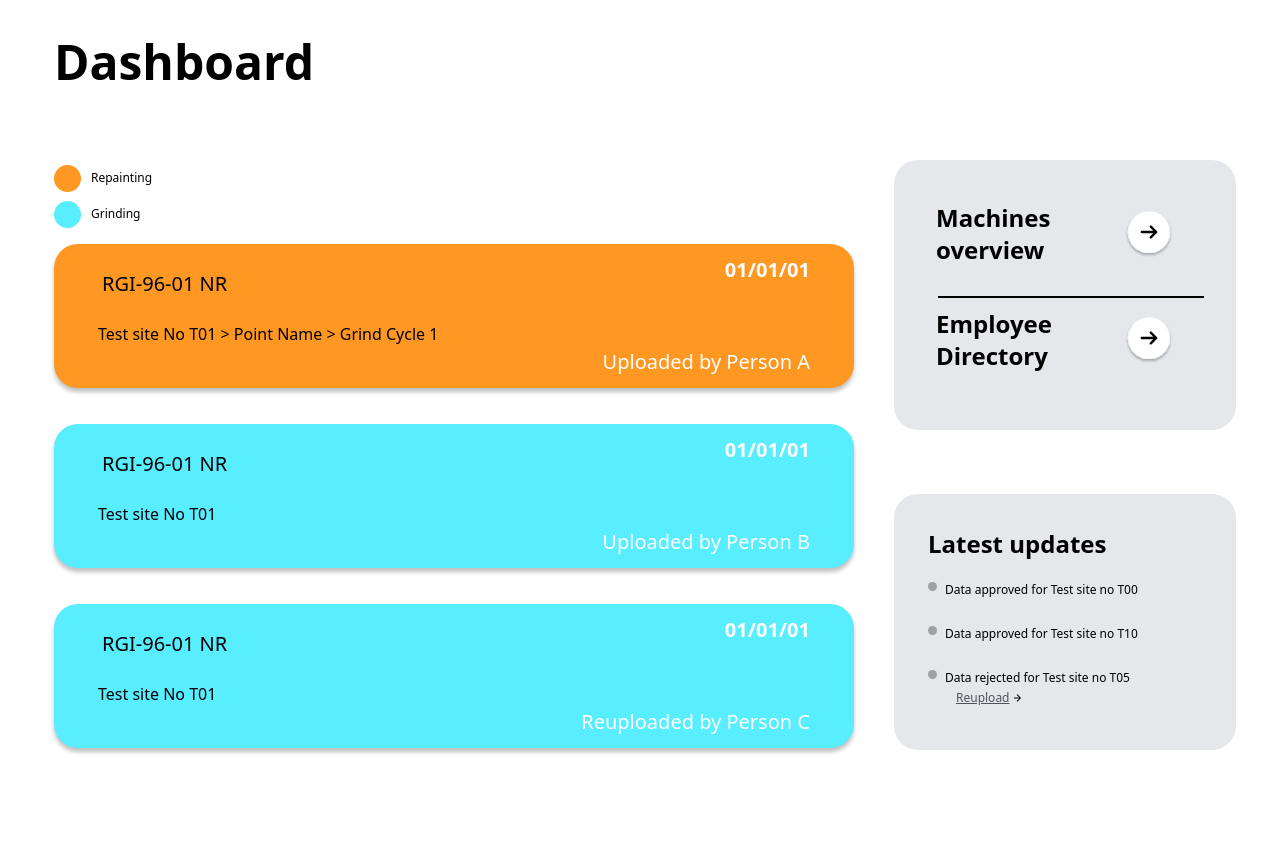
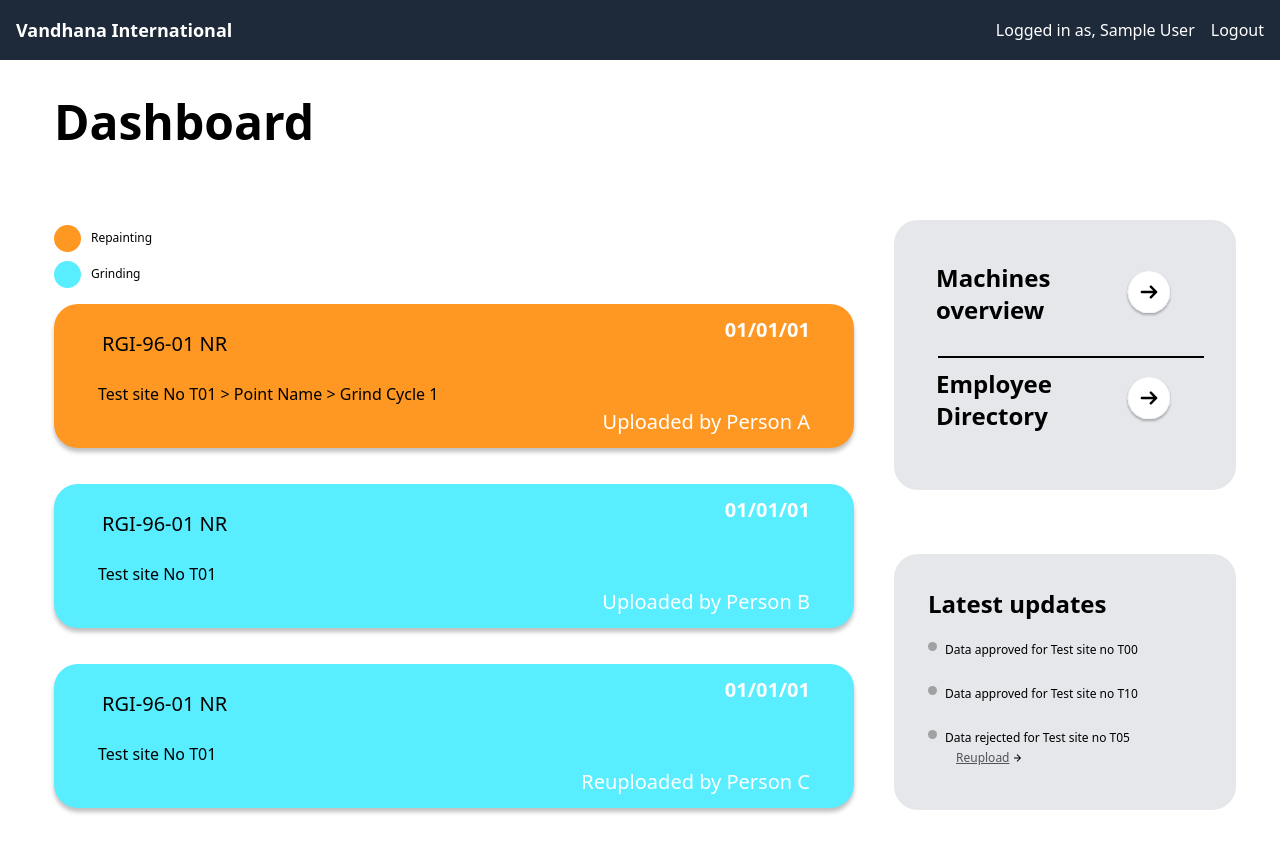
Before and after one commit to Advik-Gupta/Vandhana-Portal, a React (Vite) app in the folder frontend/: page /admin/home in a window 1280 px wide. Shown: the top 852 px of the page. Built offline with nearby package versions, Linux system fonts and the light colour scheme; sample sign-in values are in the browser's storage.

Commit message:
added navbar component

```diff
--- a/frontend/src/App.jsx
+++ b/frontend/src/App.jsx
@@ -4,6 +4,7 @@ import { useEffect, useContext } from "react";
 import { UserContext } from "./contexts/user.context";
 import { Routes, Route, useNavigate } from "react-router-dom";
 
+import Navbar from "./components/ui/Navbar";
 import MachinesOverview from "./components/Pages/Machine/MachinesOverview";
 import MachineDetail from "./components/Pages/Machine/MachineDetail";
 import AddMachine from "./components/Pages/Machine/AddMachine";
@@ -34,6 +35,8 @@ function App() {
   }, [currentUser]);
 
   return (
+    <>
+      {currentUser ? <Navbar /> : <></>}
       <Routes className="font-[Montserrat]">
         <Route path="/login" element={<Login />} />
         <Route path="/signup" element={<Signup />} />
@@ -59,6 +62,7 @@ function App() {
         </Route>
         {/* Add more routes as needed */}
       </Routes>
+    </>
   );
 }
 
--- /dev/null
+++ b/frontend/src/components/ui/Navbar.jsx
@@ -0,0 +1,67 @@
+import React, { useContext } from "react";
+import { useNavigate } from "react-router-dom";
+import { UserContext } from "../../contexts/user.context";
+import axios from "axios";
+
+const Navbar = () => {
+  const { currentUser } = useContext(UserContext);
+  const navigate = useNavigate();
+
+  const handleLogout = () => {
+    localStorage.removeItem("currentUser");
+    try {
+      axios.post("http://localhost:8080/api/v1/users/logout", {
+        withCredentials: true,
+      });
+    } catch (error) {
+      console.error("Logout failed:", error);
+    }
+    navigate("/login");
+  };
+
+  return (
+    <nav className="bg-gray-800 p-4">
+      <div className="container mx-auto flex justify-between items-center">
+        <div className="text-white text-lg font-bold">
+          Vandhana International
+        </div>
+
+        <div className="flex space-x-4">
+          {currentUser ? (
+            <>
+              <span className="text-white">
+                Logged in as, {currentUser.name}
+              </span>
+              <a
+                href="/logout"
+                className="text-white hover:text-gray-300 cursor-pointer"
+                onClick={handleLogout}
+              >
+                Logout
+              </a>
+            </>
+          ) : (
+            <>
+              <a
+                href="/login"
+                className="text-white hover:text-gray-300 cursor-pointer"
+                onClick={() => navigate("/login")}
+              >
+                Login
+              </a>
+              <a
+                href="/signup"
+                className="text-white hover:text-gray-300 cursor-pointer"
+                onClick={() => navigate("/signup")}
+              >
+                Signup
+              </a>
+            </>
+          )}
+        </div>
+      </div>
+    </nav>
+  );
+};
+
+export default Navbar;
```
Also changed, not shown: 1 other file (tests, documents, lock files or other folders). Lines whose indentation alone changed are shown as unchanged.
